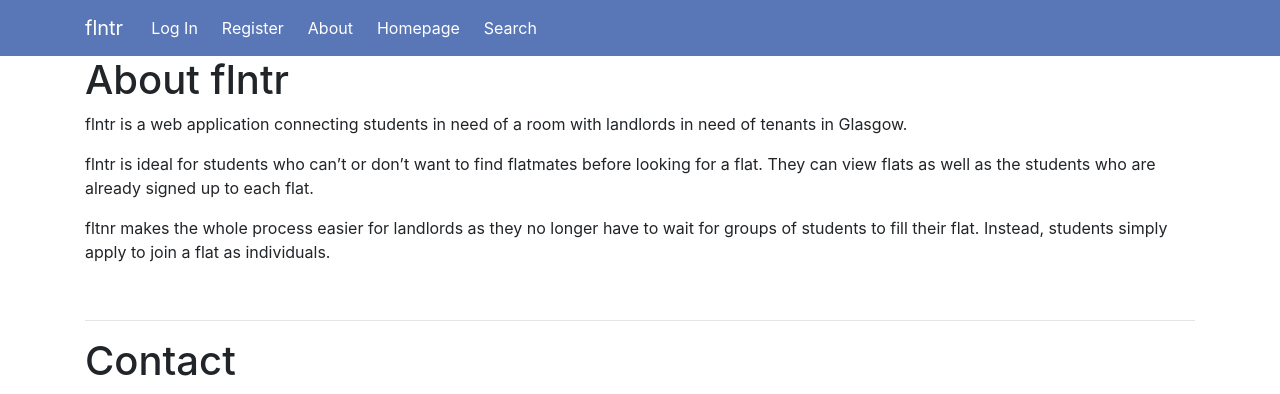
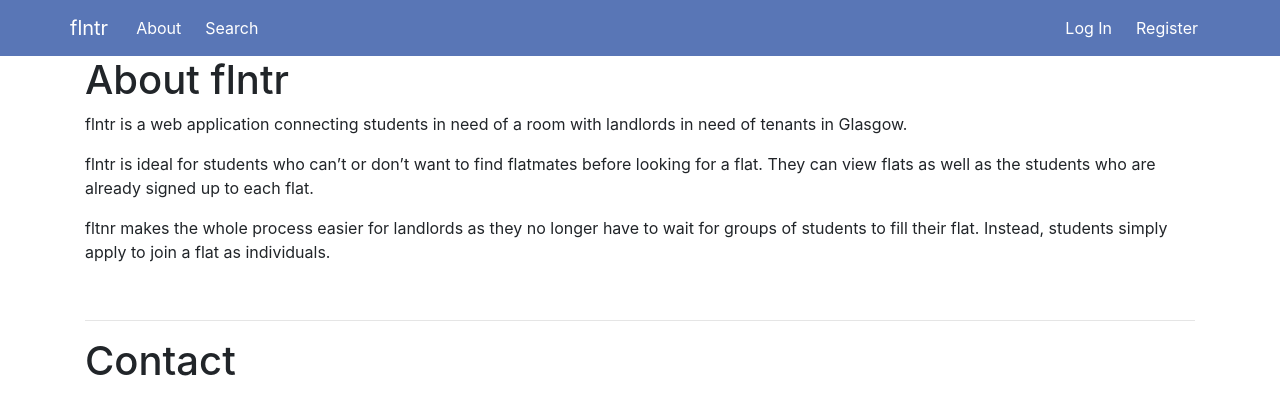
Before and after one commit to mcwilson91/flntr, a Django app: page /flntr/about/ in a window 1280 px wide. Shown: the top 394 px of the page. Run offline with Django 3.2, Linux system fonts and the light colour scheme; some libraries are stand-ins or nearby versions.

Commit message:
navbar works

```diff
--- a/flntr_project/templates/flntr/base.html
+++ b/flntr_project/templates/flntr/base.html
@@ -20,32 +20,33 @@
     	<link rel="stylesheet" type="text/css" href="{% static 'CSS/flntr.css' %}">
 	</head>
 	<body>
-   		<nav class="navbar navbar-expand-lg navbar-custom navbar-fixed-top">
+   		<nav class="navbar navbar-expand navbar-custom navbar-fixed-top">
       		<div class="container">
         		<div class="navbar-header">
  	 				<button class="navbar-toggler" type="button" data-toggle="collapse" data-target="#navbarSupportedContent" aria-controls="navbarSupportedContent" aria-expanded="false" aria-label="Toggle navigation">
     				<span class="navbar-toggler-icon"></span>
   					</button>
-          			<a class="navbar-brand" href="#">flntr</a>
+          			<a class="navbar-brand" href="{% url 'index' %}">flntr</a>
         		</div>
          		<div id="navbar" class="collapse navbar-collapse">
-          			<ul class="nav navbar-nav">
+          			<ul class="navbar-nav mr-auto">
+                <li class="nav-item"><a class="nav-link" href="{% url 'about' %}">About</a></li>
+                <li class="nav-item"><a class="nav-link" href="{% url 'search' %}">Search</a></li>
           			{% if user.is_authenticated %}
-      					<li class="nav-item"><a class="nav-link" href="{% url 'logout' %}">Logout</a></li>
         				{% if perms.flntr_app.add_flat %}
         				<li class="nav-item"><a class="nav-link" href="{% url 'add_flat' %}">Add Flat</a></li>
         				<li class="nav-item"><a class="nav-link" href="{% url 'show_user_account' %}">Manage Flats</a></li>
         				{% endif %}
         				{% if perms.flntr_app.change_studentprofile %}
         				<li class="nav-item"><a class="nav-link" href="{% url 'show_user_account' %}">View My Profile</a></li>
-        {% endif %}
-      {% else %}
-      <li class="nav-item"><a class="nav-link" href="{% url 'login' %}">Log In</a></li>
-      <li class="nav-item"><a class="nav-link" href="{% url 'register' %}">Register</a></li>
+                {% endif %}
+                <li class="nav-item"><a class="nav-link" href="{% url 'logout' %}">Logout</a></li>
+                {% else %}
+                </ul>
+                <ul class="navbar-nav ml-auto">
+                <li class="nav-item"><a class="nav-link" href="{% url 'login' %}">Log In</a></li>
+                <li class="nav-item"><a class="nav-link" href="{% url 'register' %}">Register</a></li>
       {% endif %}
-      <li class="nav-item"><a class="nav-link" href="{% url 'about' %}">About</a></li>
-      <li class="nav-item"><a class="nav-link" href="{% url 'index' %}">Homepage</a></li>
-      <li class="nav-item"><a class="nav-link" href="{% url 'search' %}">Search</a></li>
       </ul>
         </div><!-- /.nav-collapse -->
       </div>
```
